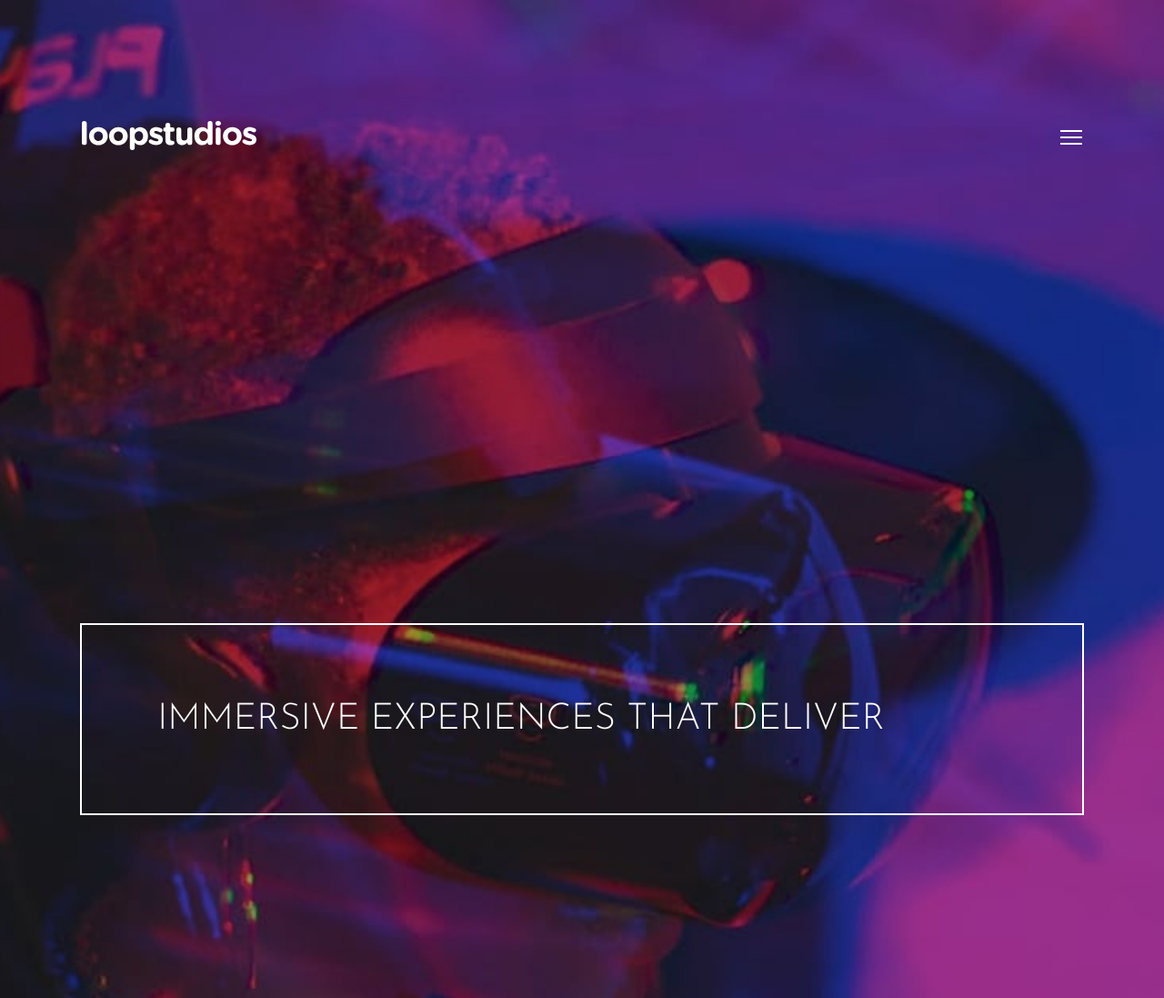
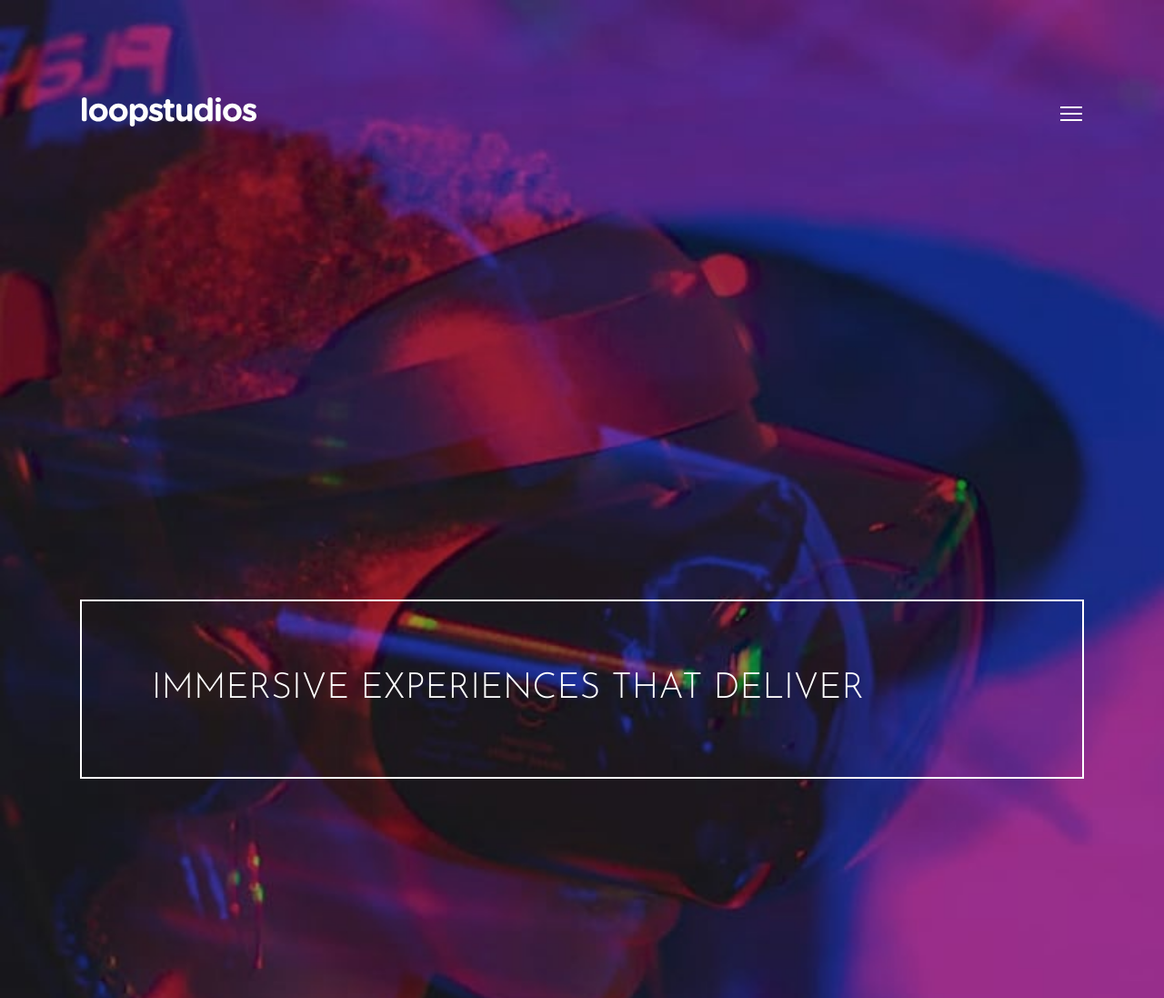
Before and after one commit to Alizzie/Challenge-6, a plain HTML site: page index.html in a window 1280 px wide. Shown: the top 1097 px of the page at 91% size. Drawn offline with Linux system fonts and the light colour scheme.

Commit message:
Add files via upload

```diff
--- a/css/master.css
+++ b/css/master.css
@@ -26,8 +26,8 @@ h1, h2, h3 {
 }
 
 h1 {
-  font-size: 2.5rem;
-  padding: 7.6%;
+  font-size: 2.45rem;
+  padding: 7%;
 }
 
 h2 {
@@ -62,9 +62,10 @@ li {
 
 /* Header Styling  */
 .headerSection {
-  background: top/ cover no-repeat url("../images/mobile/image-hero.jpg");
-  background-size: 102%;
-  padding-bottom: 58%;
+  background: no-repeat url("../images/mobile/image-hero.jpg");
+  background-size: 100%;
+  background-position: 0 0;
+  padding-bottom: 55%;
 }
 
 .heading {
@@ -78,7 +79,7 @@ li {
 .navbar {
   width: 100%;
   margin: auto;
-  padding-top: 10%;
+  padding-top: 8%;
   position: relative;
   z-index: 1;
 }
@@ -109,7 +110,7 @@ li {
 }
 
 .mobileToggleBackground {
-  font-size: 1.8rem;
+  font-size: 1.5rem;
   text-transform: uppercase;
   position: absolute;
   width: 100%;
@@ -117,7 +118,7 @@ li {
   left: 0;
   top: 0;
   z-index: -1;
-  padding: 55% 0 50%;
+  padding: 50% 0 50%;
 }
 
 .hidden {
```
